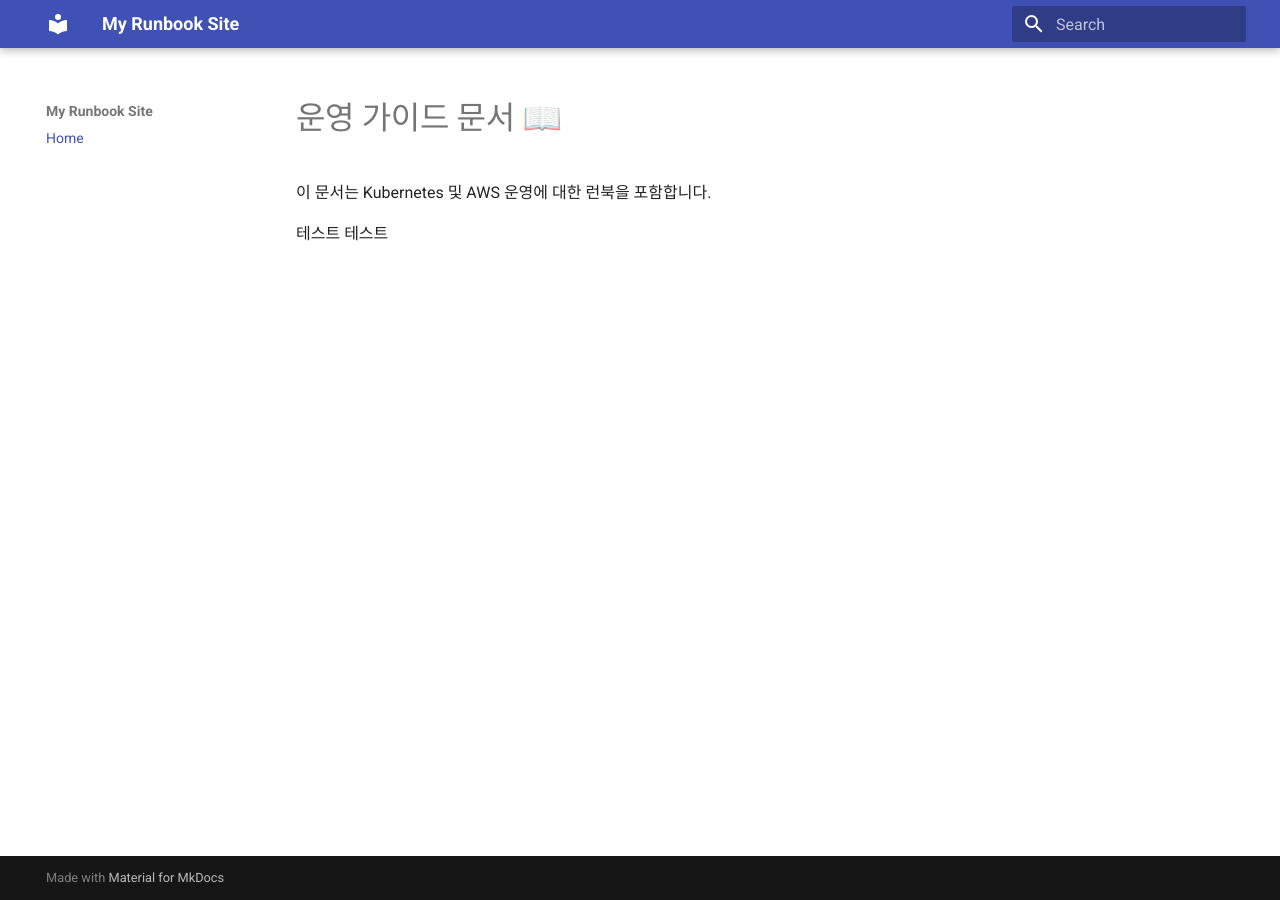
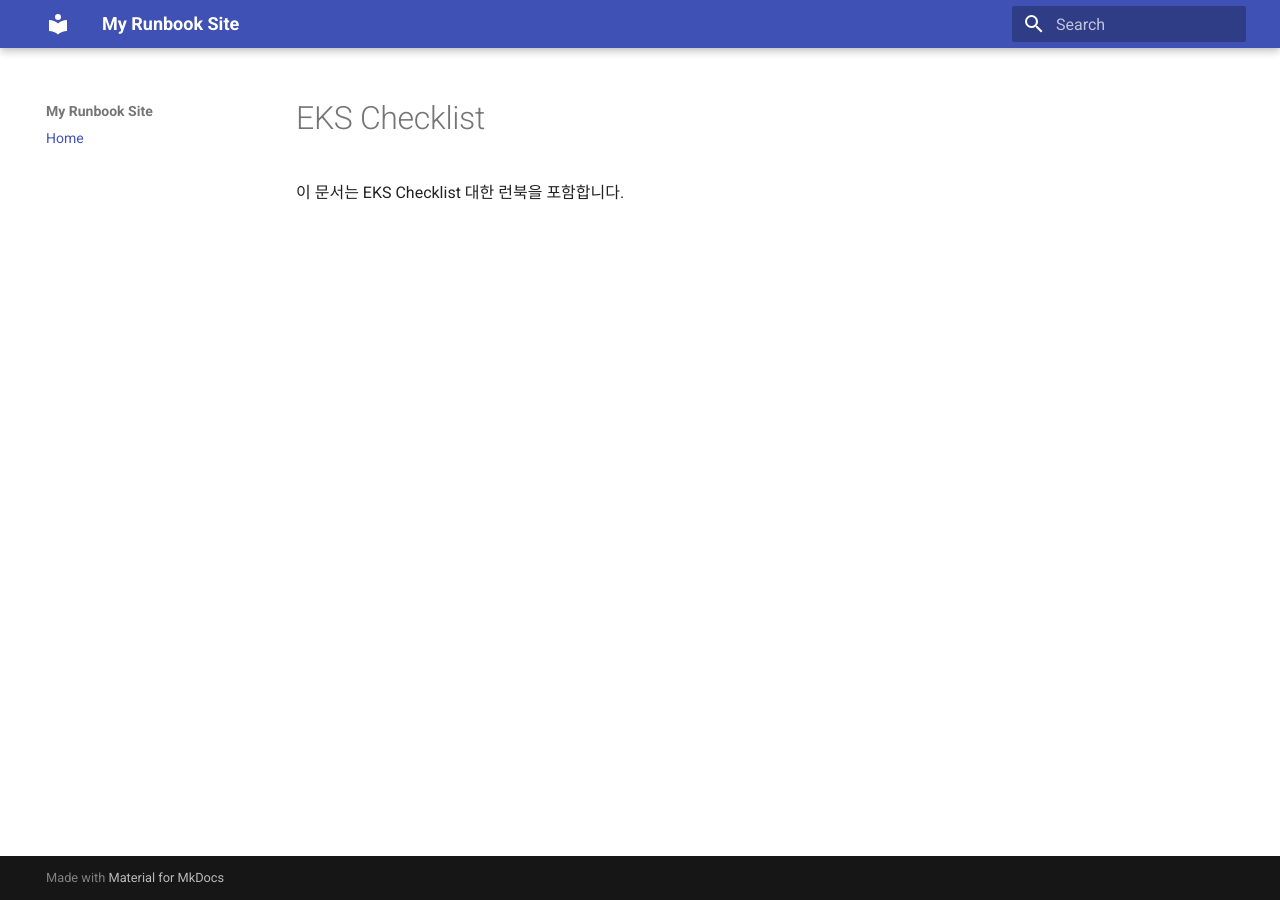
Before and after one commit to fitcloud/eks-checklist, an MkDocs documentation site: the page built from docs/index.md, in a window 1280 px wide. Built offline with MkDocs 1.6.1 and Material for MkDocs 9.7.7, drawn with Linux system fonts in a browser that asks for light colours.

```diff
--- a/docs/index.md
+++ b/docs/index.md
@@ -1,5 +1,3 @@
-# 운영 가이드 문서 📖
+# EKS Checklist
 
-이 문서는 Kubernetes 및 AWS 운영에 대한 런북을 포함합니다.
-
-테스트 테스트
+이 문서는 EKS Checklist 대한 런북을 포함합니다.
```
Also changed, not shown: .devcontainer/devcontainer.json.
